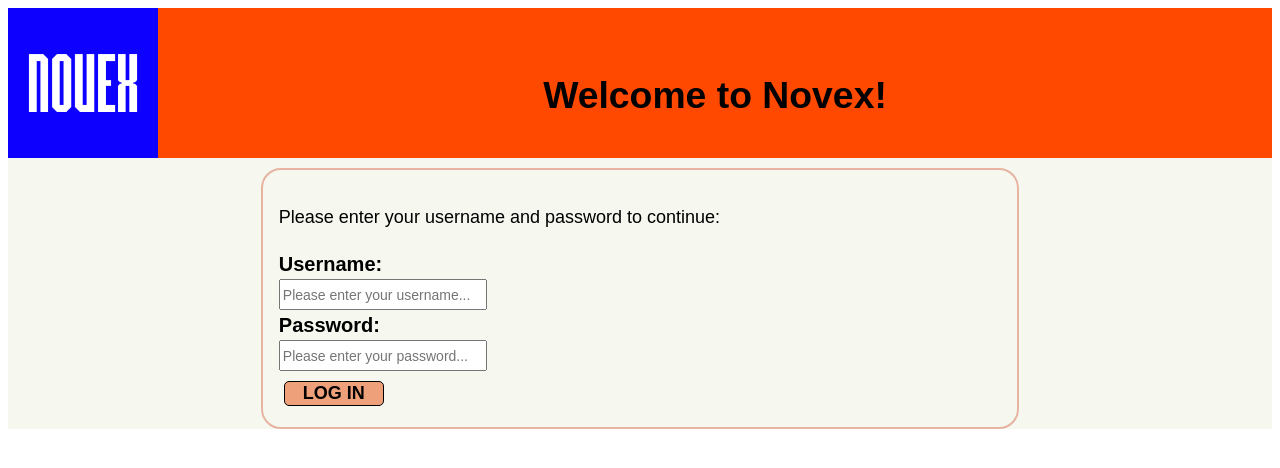
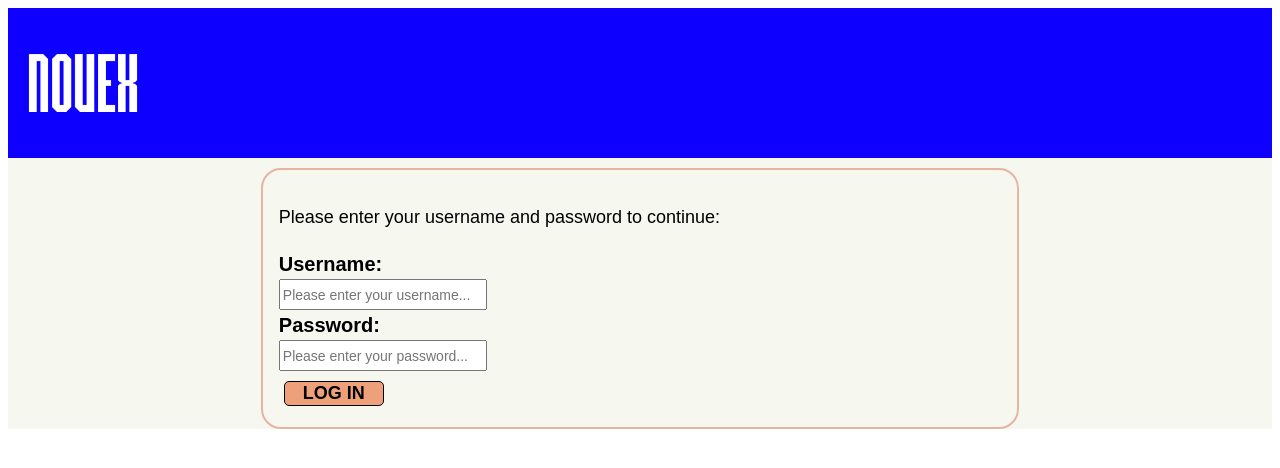
Before and after one commit to michaelshehata/Novex, a website: page app/public/html/login.html in a window 1280 px wide. Drawn offline with Linux system fonts and the light colour scheme.

Commit message:
feat: remove headers from html files

```diff
--- a/app/public/css/style.css
+++ b/app/public/css/style.css
@@ -11,7 +11,7 @@ body {
     }
 
     header{
-        background-color:rgb(255, 73, 0);
+        background-color: #0E00FF;
         text-align: center;
         height: 150px;
         color: #000000;
--- a/app/public/html/login.html
+++ b/app/public/html/login.html
@@ -10,7 +10,6 @@
     <body>
         <header>
             <a href="../html/index.html"><img id="logo" src="../imgs/logo.png"></a>
-            <h1>Welcome to Novex!</h1>
         </header>
         <main>
         <p>Please enter your username and password to continue:</p>
```
Also changed, not shown: app/public/html/index.html (+0 -1 lines), app/public/html/my_posts.html (+0 -1 lines), app/public/html/posts.html (+0 -1 lines).
